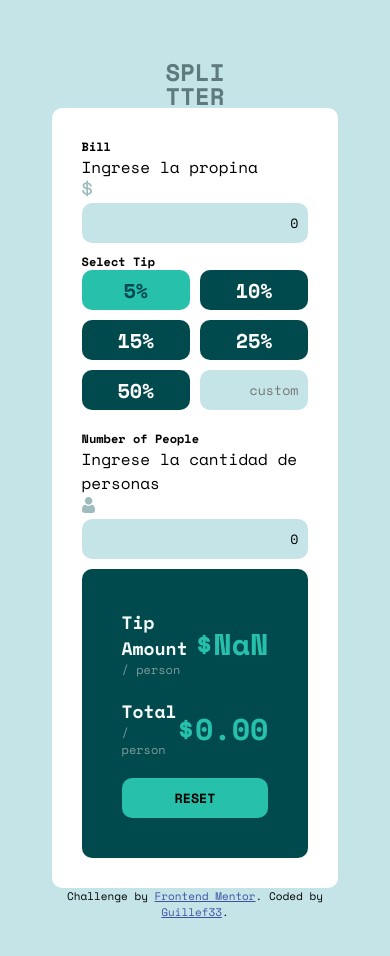
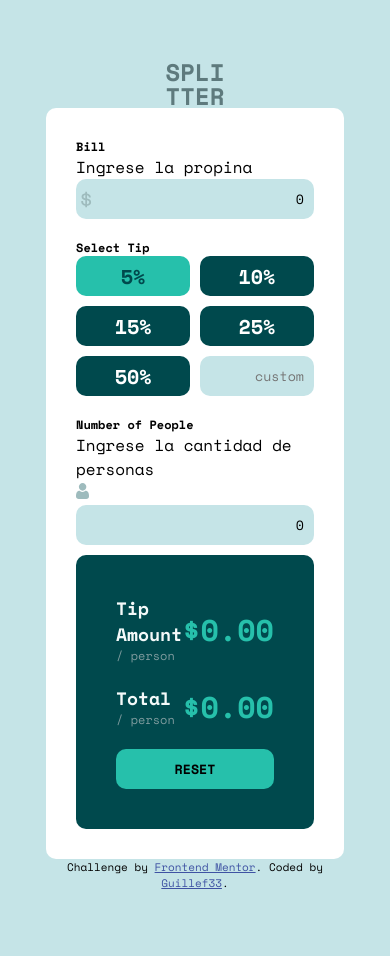
Before and after one commit to Guillef33/propinas2, a plain HTML site: page index.html in a window 390 px wide. Both pictures are taken after a click on the button "5%". Drawn offline with nearby package versions, Linux system fonts and the light colour scheme.

Commit message:
ajustes infinity y mobile

```diff
--- a/app.js
+++ b/app.js
@@ -52,7 +52,10 @@ function validarCampos() {
 
   errorPersonas.style.display = numberPeople.value == 0 ? "block" : "none";
 }
-
+bill.addEventListener("change", (e) => {
+  validarCampos();
+  actualizarResultado();
+});
 numberPeople.addEventListener("change", (e) => {
   validarCampos();
   actualizarResultado();
@@ -102,25 +105,28 @@ button50.addEventListener("click", function () {
   });
   button50.classList.add("active");
   // cambiarPorcentaje("0.5");
-
   porcentajeActual = 0.5;
   actualizarResultado();
 });
 
+// Hay que ver como ordenar el custom dentro de los buttons
+
 inputCustom.addEventListener("change", function (e) {
-    porcentajeActual = e.target.value; //esto es lo mismo que inputCustom.value
-    console.log(e.target.value)
+    porcentajeActual = inputCustom.value/100; //esto es lo mismo que inputCustom.value
+    // console.log(e.target.value)
+    buttons.forEach((element) => {
+      element.classList.remove("active");
+    });
     actualizarResultado();
   });
 
-//   function cambiarPorcentaje(decimal){ Esta la saque para ir directo con porcentajeActual
-//     porcentajeActual = decimal;
-//   }
+  /*function cambiarPorcentaje(decimal){ Esta la saque para ir directo con porcentajeActual
+    porcentajeActual = decimal;
+  }*/
 
 const actualizarResultado = () => {
   console.log(porcentajeActual);
-  totalPerPerson.innerHTML = "$0.00";
-  totalAmount.innerHTML = "$0.00";
+
 
   validarCampos();
 
@@ -130,9 +136,19 @@ const actualizarResultado = () => {
   let propinaDisplay = propinaPorPersona.toFixed(2);
   let propinaTotalDisplay = propinaTotal.toFixed(2);
 
+  totalPerPerson.innerHTML = "$0.00";
+  totalAmount.innerHTML = "$0.00";
+
   // Display Propona
+  console.log(bill.value);
+  console.log(numberPeople.value);
+  console.log(porcentajeActual);
+
+  if(bill.value > 0 && numberPeople.value > 0 && porcentajeActual > 0){
+
   totalPerPerson.innerHTML = `$${propinaDisplay}`;
   totalAmount.innerHTML = `$${propinaTotalDisplay}`;
+  }
 };
 
 resetButton.addEventListener("click", function () {
--- a/index.html
+++ b/index.html
@@ -22,8 +22,10 @@
       <div id="bill-input-wrapper">
         <h2>Bill</h2>
         <span id="errorBill">Ingrese la propina</span>
-        <svg xmlns="http://www.w3.org/2000/svg" width="11" height="17"><path fill="#9EBBBD" d="M6.016 16.328v-1.464c1.232-.08 2.22-.444 2.964-1.092.744-.648 1.116-1.508 1.116-2.58v-.144c0-.992-.348-1.772-1.044-2.34-.696-.568-1.708-.932-3.036-1.092V4.184c.56.144 1.012.4 1.356.768.344.368.516.816.516 1.344v.288h1.824v-.432c0-.448-.088-.876-.264-1.284a3.783 3.783 0 00-.744-1.116A4.251 4.251 0 007.54 2.9a5.324 5.324 0 00-1.524-.492V.872H4.288V2.36a5.532 5.532 0 00-1.416.324c-.448.168-.84.392-1.176.672-.336.28-.604.616-.804 1.008-.2.392-.3.844-.3 1.356v.144c0 .96.316 1.708.948 2.244.632.536 1.548.884 2.748 1.044v3.912c-.704-.16-1.248-.472-1.632-.936-.384-.464-.576-1.08-.576-1.848v-.288H.256v.576c0 .464.08.924.24 1.38.16.456.404.88.732 1.272.328.392.744.728 1.248 1.008s1.108.476 1.812.588v1.512h1.728zM4.288 7.424c-.688-.128-1.164-.332-1.428-.612-.264-.28-.396-.644-.396-1.092 0-.464.176-.832.528-1.104.352-.272.784-.448 1.296-.528v3.336zm1.728 5.712V9.344c.768.128 1.328.328 1.68.6.352.272.528.688.528 1.248 0 .544-.196.984-.588 1.32-.392.336-.932.544-1.62.624z"/></svg>
-        <input type="number" name="bill" id="bill">
+        <div class="bill-wrapper">
+          <input type="number" name="bill" id="bill">
+          <svg class="bill-icon" xmlns="http://www.w3.org/2000/svg" width="11" height="17"><path fill="#9EBBBD" d="M6.016 16.328v-1.464c1.232-.08 2.22-.444 2.964-1.092.744-.648 1.116-1.508 1.116-2.58v-.144c0-.992-.348-1.772-1.044-2.34-.696-.568-1.708-.932-3.036-1.092V4.184c.56.144 1.012.4 1.356.768.344.368.516.816.516 1.344v.288h1.824v-.432c0-.448-.088-.876-.264-1.284a3.783 3.783 0 00-.744-1.116A4.251 4.251 0 007.54 2.9a5.324 5.324 0 00-1.524-.492V.872H4.288V2.36a5.532 5.532 0 00-1.416.324c-.448.168-.84.392-1.176.672-.336.28-.604.616-.804 1.008-.2.392-.3.844-.3 1.356v.144c0 .96.316 1.708.948 2.244.632.536 1.548.884 2.748 1.044v3.912c-.704-.16-1.248-.472-1.632-.936-.384-.464-.576-1.08-.576-1.848v-.288H.256v.576c0 .464.08.924.24 1.38.16.456.404.88.732 1.272.328.392.744.728 1.248 1.008s1.108.476 1.812.588v1.512h1.728zM4.288 7.424c-.688-.128-1.164-.332-1.428-.612-.264-.28-.396-.644-.396-1.092 0-.464.176-.832.528-1.104.352-.272.784-.448 1.296-.528v3.336zm1.728 5.712V9.344c.768.128 1.328.328 1.68.6.352.272.528.688.528 1.248 0 .544-.196.984-.588 1.32-.392.336-.932.544-1.62.624z"/></svg>
+        </div>
       </div>
 
       <div id="tip-button-wrapper">
--- a/styles.css
+++ b/styles.css
@@ -181,7 +181,14 @@
   #errorPersonas {
     display: none;
   }
-
+  .bill-wrapper{
+    position: relative;
+  }
+  .bill-icon{
+   position: absolute;
+   top: 12px;
+   left: 5px;
+  }
 
 
   .attribution { font-size: 11px; text-align: center; }
```
